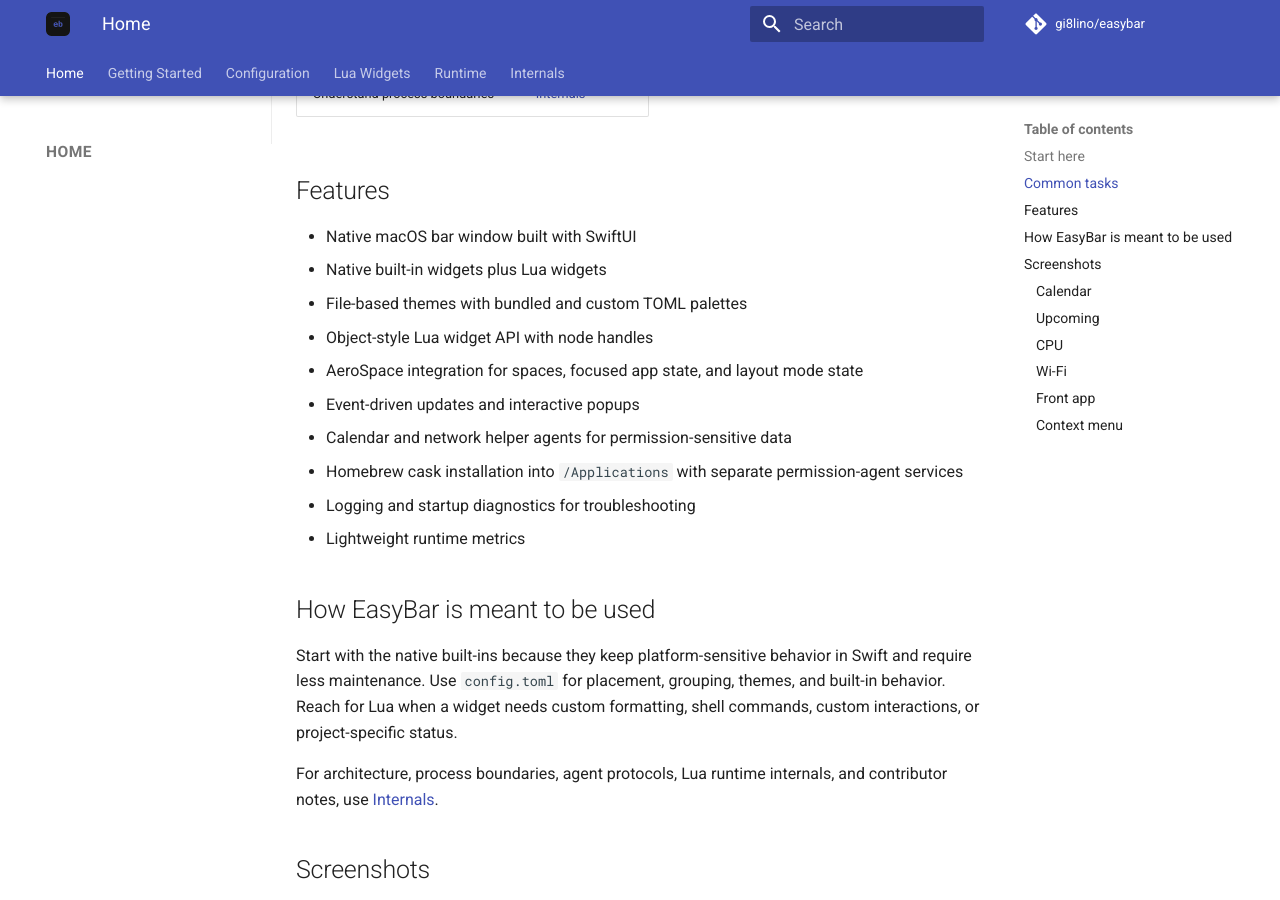
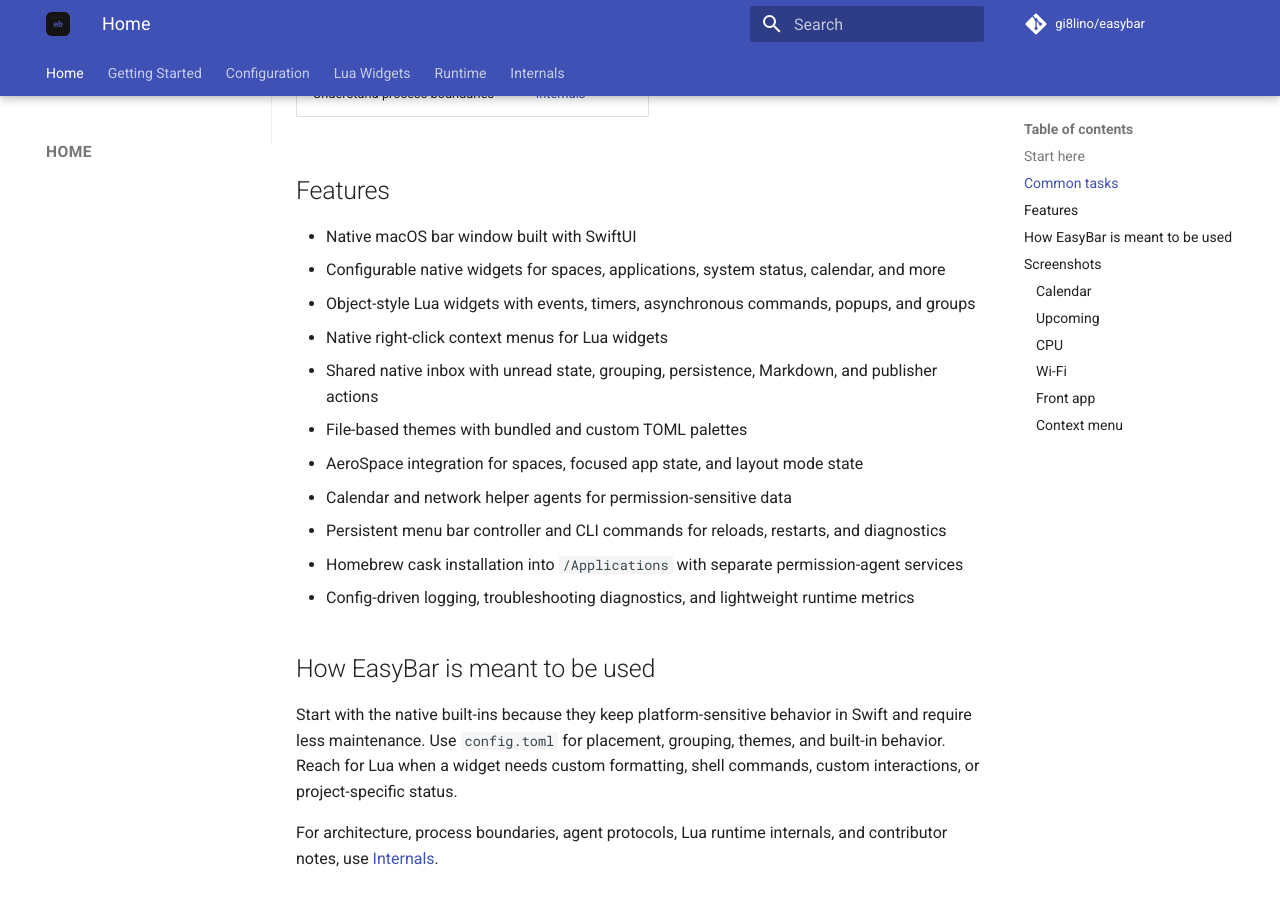
Before and after one commit to gi8lino/easybar, an MkDocs documentation site: the page built from docs/content/index.md, in a window 1280 px wide and 900 px high, scrolled down 1315 px. Built offline with MkDocs 1.6.1 and Material for MkDocs 9.7.7, drawn with Linux system fonts in a browser that asks for light colours; comment, search, counter and statistics services are not loaded.

Commit message:
docs: expand feature overview

```diff
--- a/docs/content/index.md
+++ b/docs/content/index.md
@@ -38,15 +38,16 @@
 ## Features
 
 - Native macOS bar window built with SwiftUI
-- Native built-in widgets plus Lua widgets
+- Configurable native widgets for spaces, applications, system status, calendar, and more
+- Object-style Lua widgets with events, timers, asynchronous commands, popups, and groups
+- Native right-click context menus for Lua widgets
+- Shared native inbox with unread state, grouping, persistence, Markdown, and publisher actions
 - File-based themes with bundled and custom TOML palettes
-- Object-style Lua widget API with node handles
 - AeroSpace integration for spaces, focused app state, and layout mode state
-- Event-driven updates and interactive popups
 - Calendar and network helper agents for permission-sensitive data
+- Persistent menu bar controller and CLI commands for reloads, restarts, and diagnostics
 - Homebrew cask installation into `/Applications` with separate permission-agent services
-- Logging and startup diagnostics for troubleshooting
-- Lightweight runtime metrics
+- Config-driven logging, troubleshooting diagnostics, and lightweight runtime metrics
 
 ## How EasyBar is meant to be used
 
```
Also changed, not shown: README.md.
